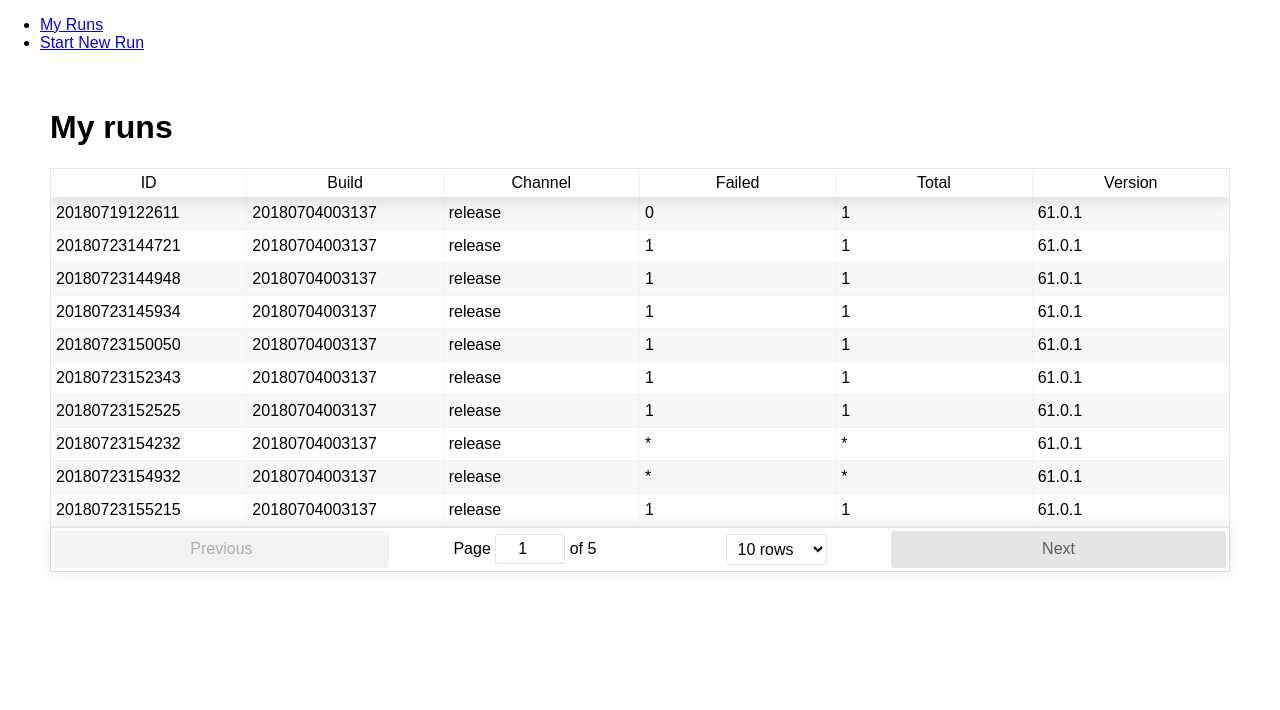
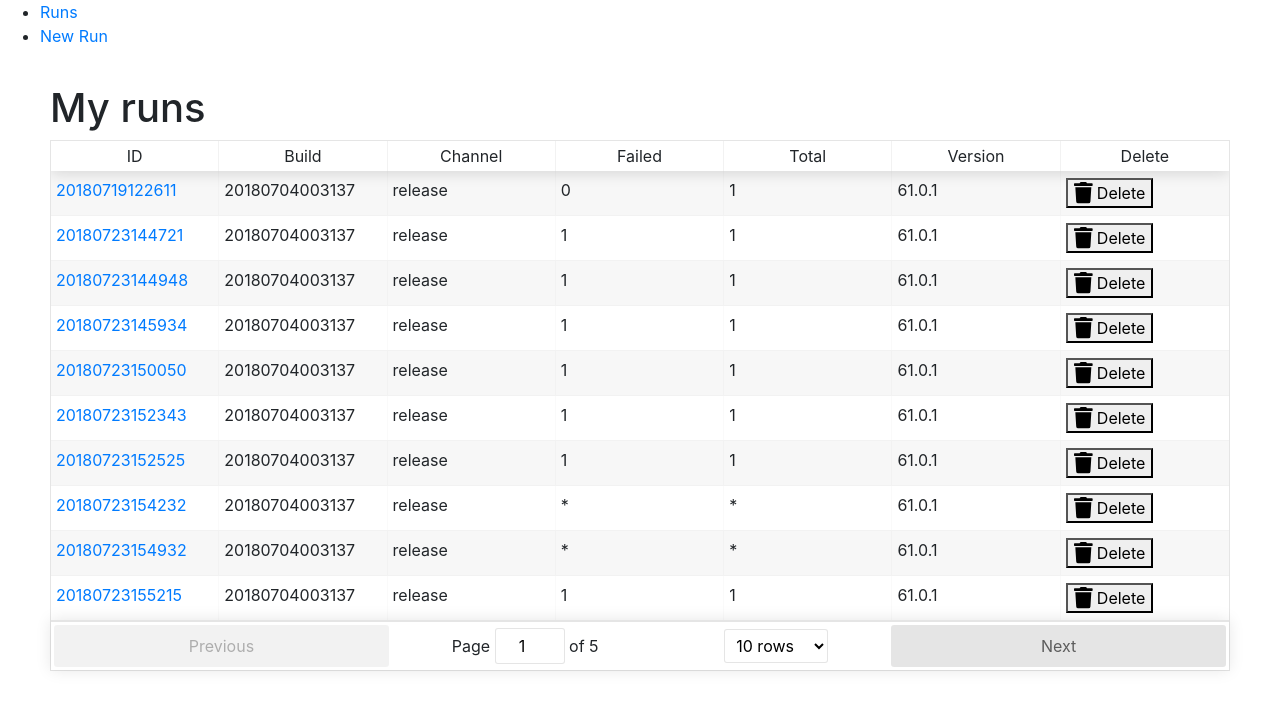
Before and after one commit to psilaghi/iris-control-center, a React (Create React App) app: page /runs in a window 1280 px wide. Before the commit this address led to /myruns. Shown: the top 710 px of the page. Built offline with nearby package versions, Linux system fonts and the light colour scheme.

Commit message:
Changed the run ids into links and added a Delete column.

```diff
--- a/src/App.js
+++ b/src/App.js
@@ -1,4 +1,5 @@
 import React, { Component } from 'react';
+import 'bootstrap/dist/css/bootstrap.css';
 import './App.css';
 import {
   BrowserRouter as Router,
@@ -6,8 +7,9 @@ import {
   Route,
   Switch
 } from 'react-router-dom';
-import MyRunsPage from './components/MyRunsPage';
-import StartNewRunPage from './components/StartNewRunPage';
+import RunsPage from './components/RunsPage';
+import NewRunPage from './components/NewRunPage';
+import RunDetailsPage from './components/RunDetailsPage';
 import AppHeader from './components/AppHeader';
 
 class App extends Component {
@@ -17,10 +19,11 @@ class App extends Component {
         <div>
           <AppHeader />
           <Switch>
-            <Redirect exact={true} from="/" to="/myruns" />
-            <Route path="/myruns" component={MyRunsPage} />
-            <Route path="/startnewrun" component={StartNewRunPage} />
-            <Redirect to="/myruns" />
+            <Redirect exact={true} from="/" to="/runs" />
+            <Route path="/runs" exact component={RunsPage} />
+            <Route path="/runs/new" exact component={NewRunPage} />
+            <Route path="/runs/:id" component={RunDetailsPage} />
+            <Redirect to="/runs" />
           </Switch>
         </div>
       </Router>
--- a/src/components/AppHeader/index.js
+++ b/src/components/AppHeader/index.js
@@ -7,11 +7,11 @@ function AppHeader(props) {
       <nav>
         <ul>
           <li>
-            <NavLink to="/myruns">My Runs</NavLink>
+            <NavLink to="/runs">Runs</NavLink>
           </li>
 
           <li>
-            <NavLink to="/startnewrun">Start New Run</NavLink>
+            <NavLink to="/runs/new">New Run</NavLink>
           </li>
         </ul>
       </nav>
--- a/src/components/StartNewRunPage/index.js
+++ b/src/components/NewRunPage/index.js
@@ -1,9 +1,9 @@
 import * as React from 'react';
 
-function StartNewRunPage() {
+function NewRunPage() {
   return (
     <h1>Start new run</h1>
   );
 }
 
-export default StartNewRunPage;
+export default NewRunPage;
--- /dev/null
+++ b/src/components/RunDetailsPage/index.js
@@ -0,0 +1,9 @@
+import * as React from 'react';
+
+function RunDetailsPage() {
+  return (
+    <h1>Run details</h1>
+  );
+}
+
+export default RunDetailsPage;
--- a/src/components/MyRunsPage/index.js
+++ b/src/components/RunsPage/index.js
@@ -1,12 +1,16 @@
 import * as React from 'react';
 import ApiClient from '../apiClient';
-import ReactTable from "react-table";
-import "react-table/react-table.css";
+import ReactTable from 'react-table';
+import 'react-table/react-table.css';
 import './style.css';
+import { Link } from 'react-router-dom';
+import { FontAwesomeIcon } from '@fortawesome/react-fontawesome';
+import { faTrash } from '@fortawesome/free-solid-svg-icons';
 
 const tableColumns = [{
   Header: "ID",
-  accessor: "id"
+  accessor: "id",
+  Cell: row => (<Link to={{ pathname: `/runs/${row.value}/`}}>{row.value}</Link>)
 }, {
   Header: "Build",
   accessor: "build"
@@ -22,9 +26,18 @@ const tableColumns = [{
 }, {
   Header: "Version",
   accessor: "version"
+}, {
+  Header: "Delete",
+  id: "action",
+  accessor: data => data.id,
+  Cell: row => (
+    <button onClick={() => alert(`./delete?${row.value}`)}>
+      <FontAwesomeIcon icon={faTrash} size="lg" /> Delete
+    </button>
+  )
 }];
 
-class MyRunsPage extends React.Component {
+class RunsPage extends React.Component {
   constructor(props) {
     super(props);
     this.state = {runs: []};
@@ -53,4 +66,4 @@ class MyRunsPage extends React.Component {
   }
 }
 
-export default MyRunsPage;
+export default RunsPage;
```
Also changed, not shown: package.json (+7 -0 lines), src/components/RunsPage/style.css (renamed from src/components/MyRunsPage/style.css), 1 other file (tests, documents, lock files or other folders).
